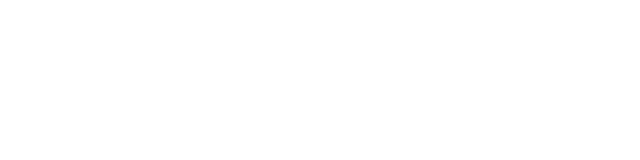
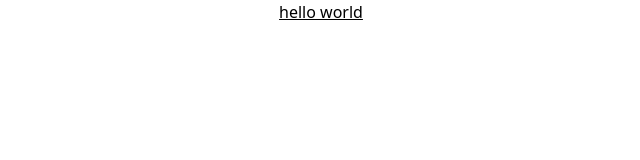
Before and after one commit to Ciamuthama/datamg, a Svelte app: page / in a window 1280 px wide. Shown: the top 160 px of the page, without its empty margins (319-959 px from the left). Built offline with nearby package versions, Linux system fonts and the light colour scheme.

Commit message:
Add Layout component and update App.svelte, initialized superbaseclient

```diff
--- a/src/App.svelte
+++ b/src/App.svelte
@@ -1,3 +1,7 @@
 <script lang="ts">
-  import "./routes/+layout.svelte"
+  import Layout from "./routes/+layout.svelte";
 </script>
+
+<div>
+  <Layout />
+</div>
--- /dev/null
+++ b/src/app.d.ts
@@ -0,0 +1,14 @@
+import { SupabaseClient, Session } from "@supabase/supabase-js"
+//import { DataBase } from './DatabaseDefinitions'
+
+declare global{
+    namespace App{
+        interface Local {
+            superbase: SupabaseClient
+            getSession(): Promise<Session | null>
+        }
+        interface PageData{
+            session: Session| null
+        }
+    }
+}
--- a/src/routes/+layout.svelte
+++ b/src/routes/+layout.svelte
@@ -1,3 +1,7 @@
 <script lang="ts">
 import "../app.css"
 </script>
+
+<div class="flex justify-center">
+    <h2 class="underline ">hello world</h2>
+</div>
```
